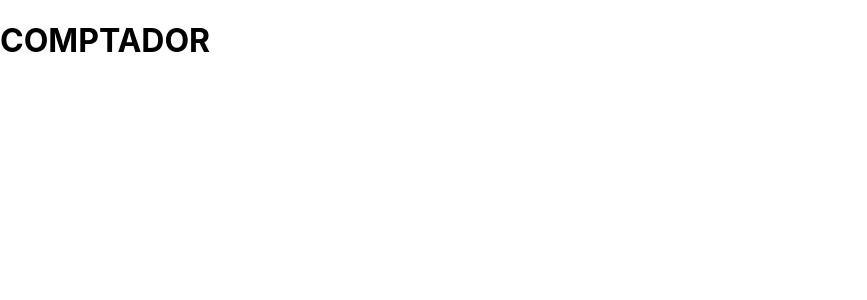
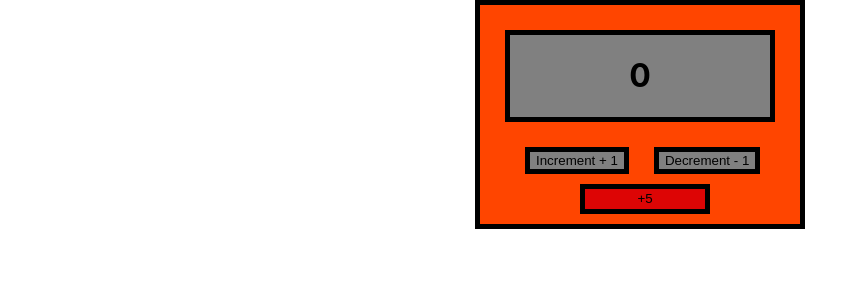
Before and after one commit to Agarces50/excercicis-react, a React (Create React App) app: page / in a window 1280 px wide. Shown: the top 300 px of the page, without its empty margins (0-867 px from the left). Built offline with nearby package versions, Linux system fonts and the light colour scheme.

Commit message:
actualizacio exercicis

```diff
--- a/src/App.css
+++ b/src/App.css
@@ -10,3 +10,45 @@
   width: 600px;
   height: 600px;
 }
+
+.container {
+  width: 25%;
+  height: 25%;
+  border: solid black 5px;
+  margin: auto;
+  background-color: orangered;
+}
+
+.display {
+  border: solid rgb(14, 118, 236) 3px;
+  background-color: grey;
+  text-align: center;
+  margin: 25px;
+  border: solid black 5px;
+}
+
+.boton1 {
+  display: inline;
+}
+
+.increment {
+  margin-left: 45px;
+  background-color: grey;
+  border: solid black 5px;
+}
+
+.decrement {
+  margin-left: 25px;
+  background-color: grey;
+  border: solid black 5px;
+}
+
+.suma5 {
+  margin-left: 100px;
+  width: 130px;
+  height: 30px;
+  margin-top: 10px;
+  margin-bottom: 10px;
+  background-color: rgb(221, 5, 5);
+  border: solid black 5px;
+}
--- a/src/Comptador/Comptador.js
+++ b/src/Comptador/Comptador.js
@@ -1,9 +1,50 @@
+import { useState } from "react";
 import "../App.css";
 
 function Comptador() {
+  const [compte, setCompte] = useState(0);
+  const increment = () => {
+    setCompte((n) => n + 1);
+
+    if (compte === 10) setCompte(10);
+  };
+
+  const decrement = () => {
+    setCompte(compte - 1);
+    if (compte === 0) setCompte(0);
+  };
+
+  const suma5 = () => {
+    setCompte((n) => n + 5);
+    if (compte > 10) setCompte(10);
+  };
+
+  // nota: increment lo uso como un parametro no sirve para nada le puedo dar ,
+  // otros valores como n, este caso la arrow la metemos para definir la variable
+  // nos coge la ultima n y le suma 1, puede decrementar restando lo que quiera
+
   return (
     <>
-      <h1>COMPTADOR</h1>
+      <div className="container">
+        <div className="display">
+          <h1>{compte}</h1>
+        </div>
+
+        <div className="botons1">
+          <button onClick={increment} className="increment">
+            Increment + 1
+          </button>
+          <button onClick={decrement} className="decrement">
+            Decrement - 1
+          </button>
+        </div>
+
+        <div className="botons2">
+          <button onClick={suma5} className="suma5">
+            +5
+          </button>
+        </div>
+      </div>
     </>
   );
 }
```
